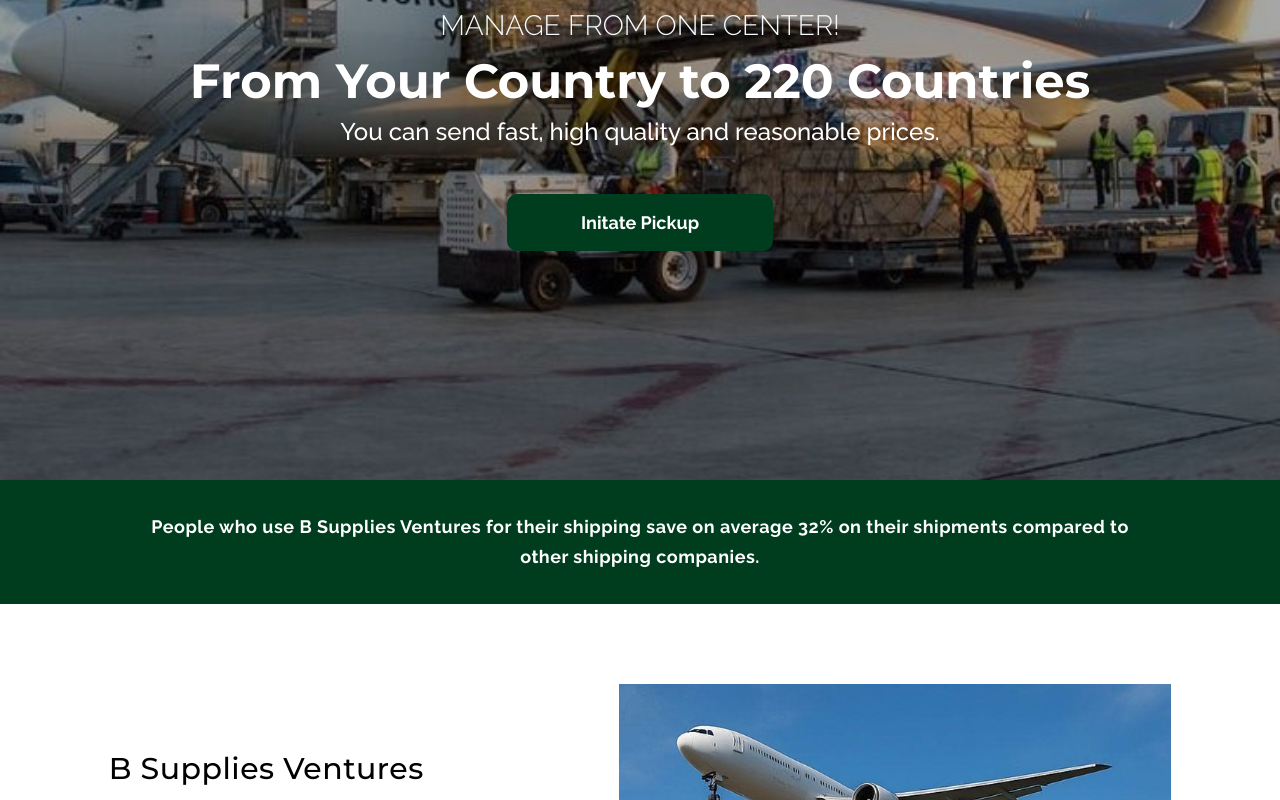
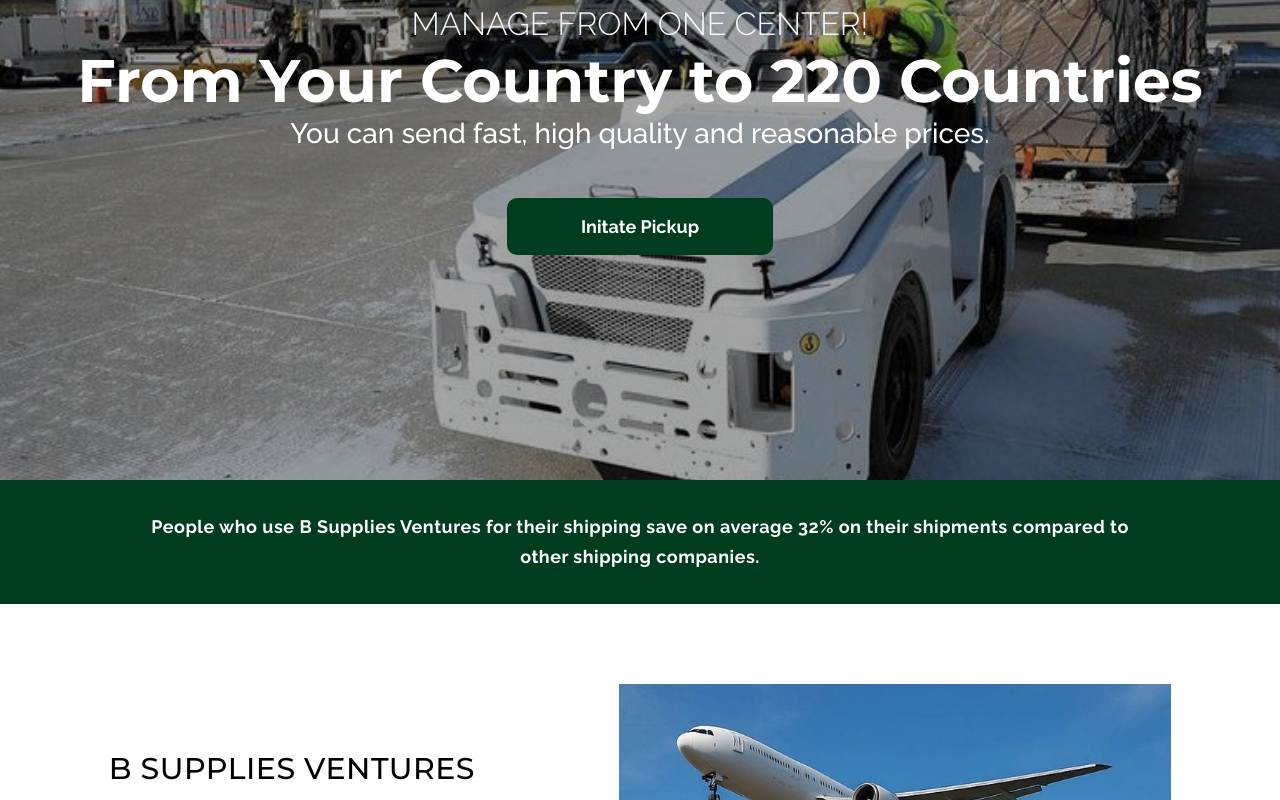
Before and after one commit to temfa/b-services, a Next.js app: page / in a window 1280 px wide. Shown: the part 380-1180 px from the top of the page. Built offline with nearby package versions, Linux system fonts and the light colour scheme.

Commit message:
Made some changes

```diff
--- a/components/about/index.tsx
+++ b/components/about/index.tsx
@@ -1,13 +1,14 @@
 import React from "react";
 import styles from "./styles.module.css";
 import Image from "next/image";
+import Link from "next/link";
 
 export const About = () => {
   return (
     <div className={styles.container} id="about">
       <div className={styles.body} data-aos="fade-right" data-aos-duration="1500" data-aos-easing="ease-in" data-aos-mirror="true" data-aos-once="false">
         <div className={styles.head}>
-          <h2>B Supplies Ventures</h2>
+          <h2>B SUPPLIES VENTURES</h2>
           <p>Our Journey Towards Excellence in Logistics and Supply Chain Solutions</p>
         </div>
         <div className={styles.content}>
@@ -21,7 +22,7 @@ export const About = () => {
               more industries that rely on timely movement of good. At B SUPPLIES VENTURES, our priority is speed, accuracy and world class service every single time.
             </p>
           </div>
-          <button>Contact Us</button>
+          <Link href="/#contact">Contact Us</Link>
         </div>
       </div>
       <Image
--- a/components/about/styles.module.css
+++ b/components/about/styles.module.css
@@ -57,7 +57,8 @@
     letter-spacing: 0.6px;
 }
 
-.content button {
+.content a {
+    text-align: center;
     width: 135px;
     border-radius: 4px;
     padding: 12px 0px;
--- a/components/banner/styles.module.css
+++ b/components/banner/styles.module.css
@@ -2,7 +2,7 @@
     width: 100%;
     height: 750px;
     background: linear-gradient(rgba(0, 0, 0, 0.35), rgba(0, 0, 0, 0.35)),
-        url('../../public/images/banner.jpeg') center/cover no-repeat;
+        url('../../public/images/banner2.jpeg') center/cover no-repeat;
     background-size: cover;
     background-repeat: no-repeat;
     display: flex;
@@ -24,19 +24,19 @@
 
 .header h3 {
     font-weight: 300;
-    font-size: 28px;
+    font-size: 32px;
     color: #F4FAFF;
 }
 
 .header h2 {
-    font-size: 48px;
+    font-size: 60px;
     font-weight: 800;
     line-height: 62px;
     color: #ffffff;
 }
 
 .header p {
-    font-size: 24px;
+    font-size: 28px;
     font-weight: 500;
     line-height: 100%;
     color: #ffffff;
--- a/components/footer/index.tsx
+++ b/components/footer/index.tsx
@@ -34,8 +34,7 @@ export const Footer = () => {
         <div className={styles.contact}>
           <h2>WORKING HOURS</h2>
           <div className={styles.body}>
-            <p>Monday - Friday: 7:30am - 18:00pm </p>
-            <p>Saturday: 7:30am - 1:00pm</p>
+            <p>Monday - Saturday: 8:00am - 7:00pm </p>
           </div>
         </div>
         <div className={styles.contact}>
@@ -50,7 +49,7 @@ export const Footer = () => {
           </div>
         </div>
       </div>
-      <p>Copyright © 2025 B Shipping Ventures</p>
+      <p>Copyright © 2025 B SHIPPING VENTURES</p>
     </div>
   );
 };
--- a/components/template.tsx
+++ b/components/template.tsx
@@ -14,7 +14,7 @@ interface EmailTemplateProps {
 
 export const EmailTemplate: React.FC<Readonly<EmailTemplateProps>> = ({ name, phoneNumber, email, message }) => (
   <div>
-    <p>Dear B Shipping Ventures,</p>
+    <p>Dear B SHIPPING VENTURES,</p>
     <p>
       {message}
       {/* <strong>{name}</strong> with phone number {phoneNumber} and email {email} sent this message concerning just made a new order with shipping to: */}
```
Also changed, not shown: public/images/banner2.jpeg (added).
